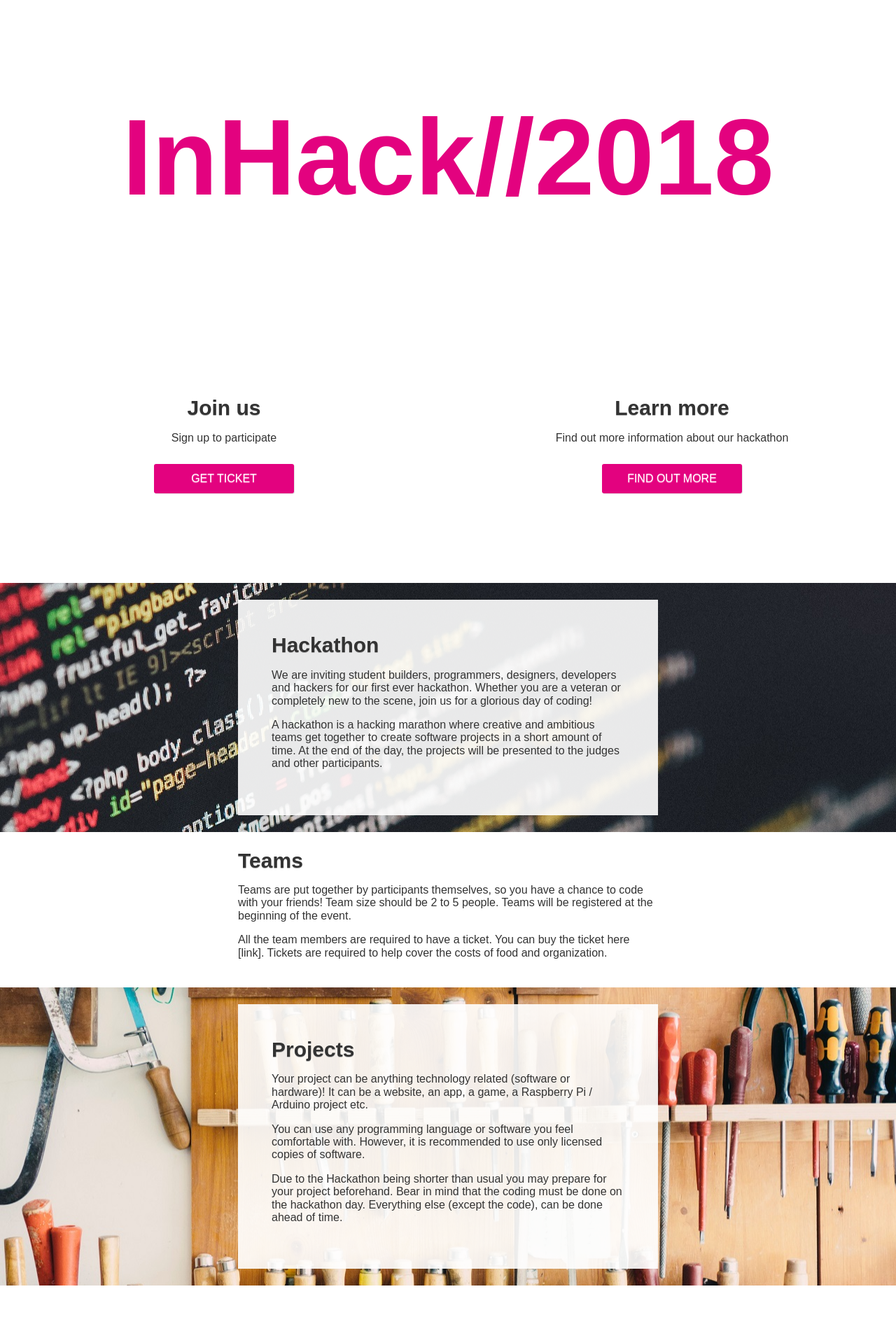
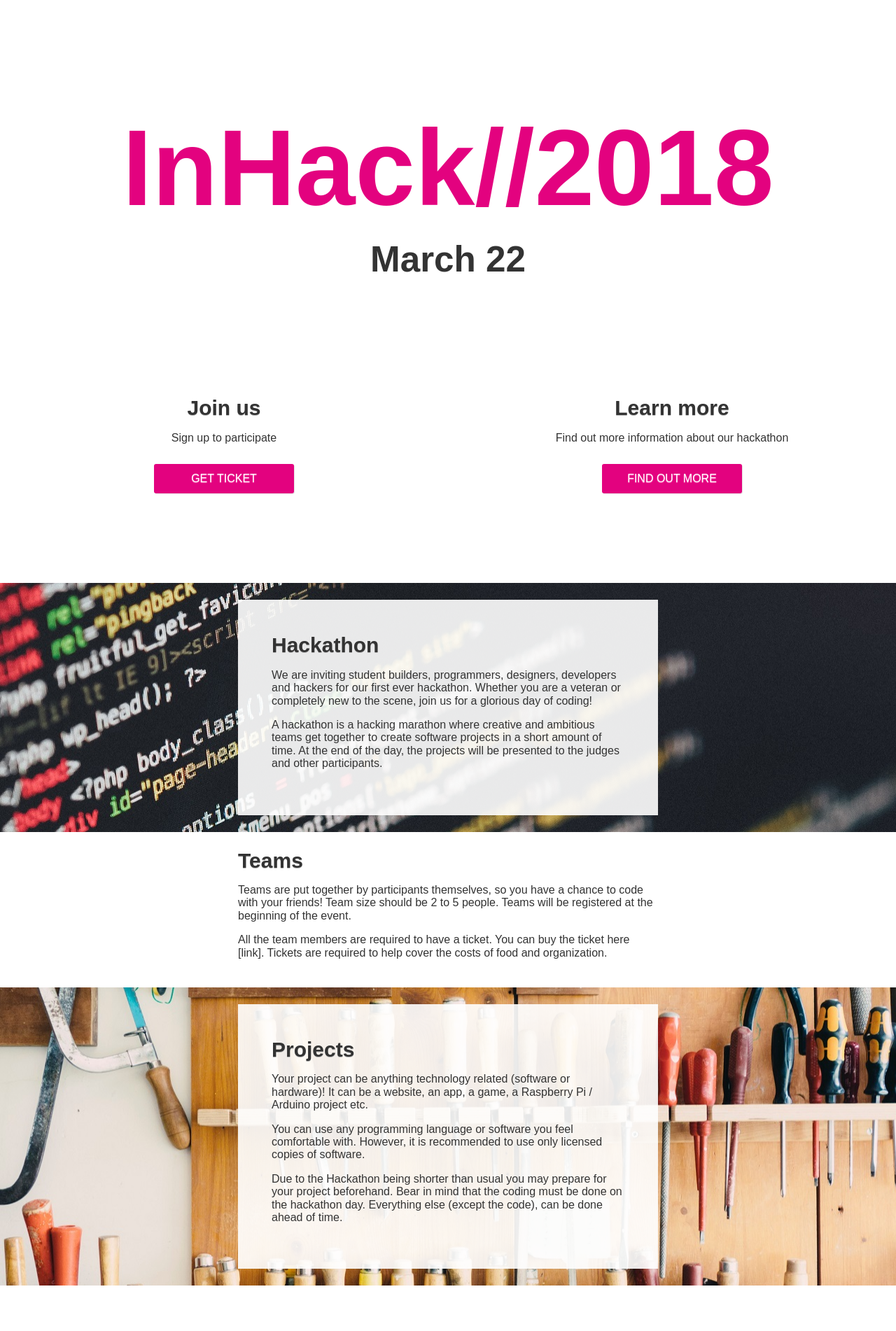
Before and after one commit to InHack2018/inhack2018.github.io, a Jekyll site: the page built from index.html, in a window 1280 px wide. Shown: the top 1902 px of the page at 70% size. Built offline with Jekyll 4.4.1, drawn with Linux system fonts in a browser that asks for light colours; nearby versions of some CDN libraries.

Commit message:
Add date

```diff
--- a/_layouts/page.html
+++ b/_layouts/page.html
@@ -13,6 +13,7 @@
       <h1 class="logo">
         InHack//2018
       </h1>
+      <h2 class="subtitle">March 22</h2>
     </div>
 
     {{ content }}
--- a/_sass/site.scss
+++ b/_sass/site.scss
@@ -119,10 +119,6 @@ a {
   &.large section {
     margin-bottom: 24px;
   }
-}
-
-.container {
-  background: $mainbackground;
 
   >h3 {
     margin-bottom: 0;
@@ -196,6 +192,11 @@ a.action-button {
     text-shadow: none;
     font-size: 12vw;
   }
+  .subtitle {
+    color: $maintext;
+    text-shadow: none;
+    font-size: 8vw;
+  }
 }
 
 .container.under-title {
@@ -215,10 +216,6 @@ a.action-button {
       padding: 60px 0;
       justify-content: space-around;
     }
-  }
-
-  .welcome-page .container.small {
-    padding: 0;
   }
 
   .container {
@@ -245,9 +242,6 @@ a.action-button {
       }
     }
   }
-  .welcome-page .container.large section {
-    margin: 0 auto;
-  }
   #call-to-action section:not(.info) {
     display: flex;
     flex-direction: column;
@@ -255,6 +249,19 @@ a.action-button {
   }
   a.action-button {
     width: 100%;
+  }
+
+}
+
+@media (min-width: 875px) {
+  .page-title .subtitle {
+    margin: -10vh 0 0 0;
+  }
+}
+
+@media (min-width: 1150px) {
+  .page-title .subtitle {
+    font-size: 4vw;
   }
 }
 
@@ -324,25 +331,6 @@ a.action-button {
   }
   .page-title {
     margin: 0;
-
-    .subtitle {
-      margin: 0;
-    }
-  }
-  .welcome-page {
-    .page-title {
-      height: 200px;
-    }
-
-    .container {
-      &.under-title {
-        background: black;
-        padding-top: 50px;
-      }
-      &.large {
-        padding: 50px 24px;
-      }
-    }
   }
 }
 
```
